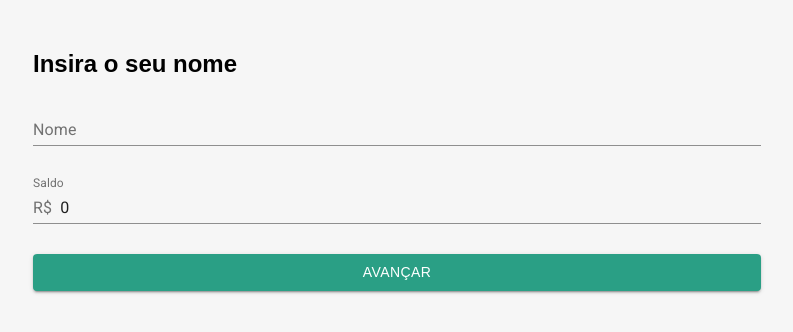
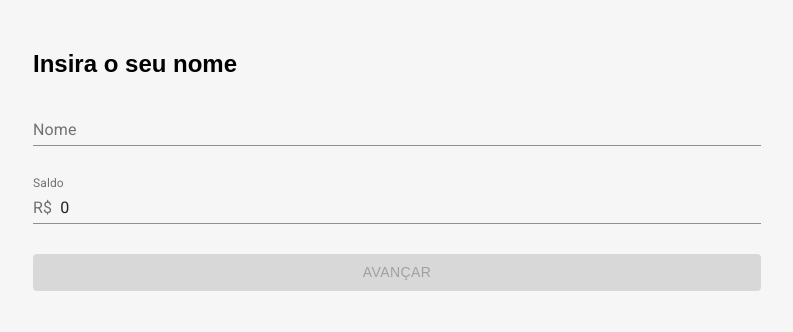
Before and after one commit to paulomarquesdev/dia-de-feira, a React (Create React App) app: page / in a window 1280 px wide. Shown: the top 332 px of the page, without its empty margins (243-1036 px from the left). Built offline with nearby package versions, Linux system fonts and the light colour scheme.

Commit message:
Correção - rota "/" e "login"

```diff
--- a/src/pages/Login/index.jsx
+++ b/src/pages/Login/index.jsx
@@ -54,6 +54,7 @@ export function Login() {
       <Button
         variant="contained"
         color="primary"
+        disabled={name.length<3}
         onClick={(event) => {
           event.preventDefault();
           navigate('/feira');
--- a/src/routes.js
+++ b/src/routes.js
@@ -17,6 +17,14 @@ export function AppRouter() {
             <Routes>
                 <Route
                     path="/"
+                    element={
+                        <UserProvider>
+                            <Login />
+                        </UserProvider>
+                    }
+                />
+                <Route
+                    path="/login"
                     element={
                         <UserProvider>
                             <Login />
```
